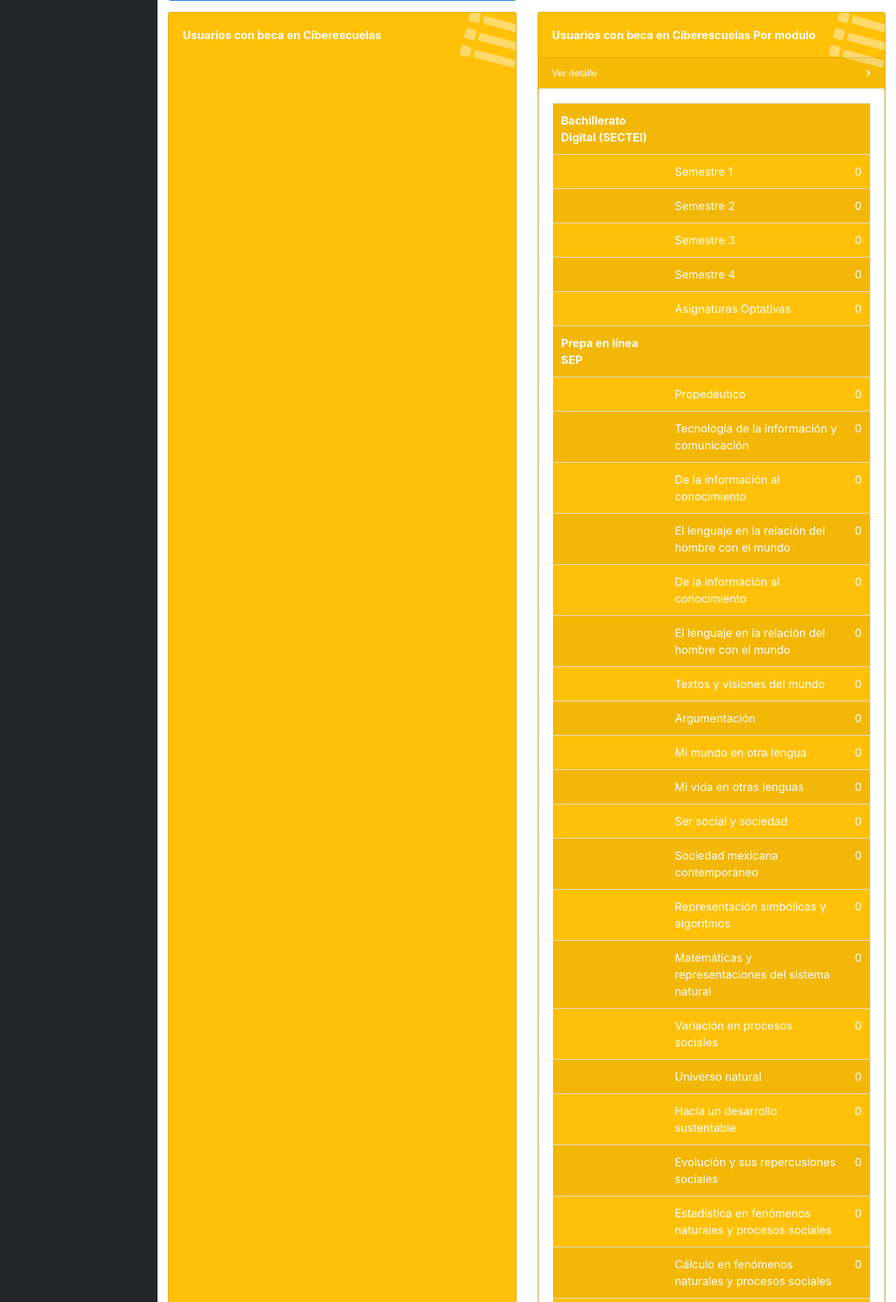
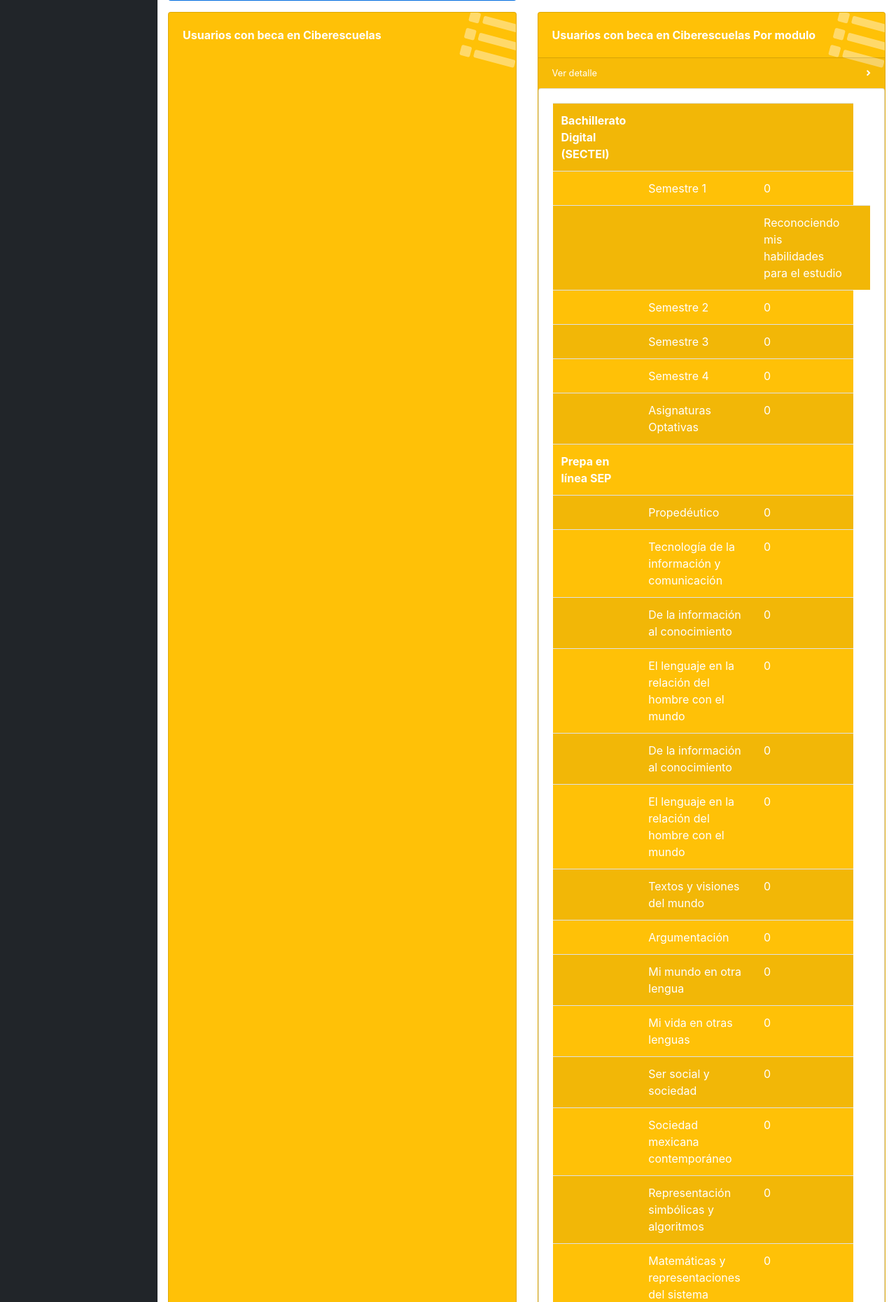
Before and after one commit to pilares-cdmx/CRUD-LCP, a PHP site: page /PILARES/crud/asistenciasJUD in a window 1280 px wide, after a click on "Ver detalle". Shown: the part 474-2334 px from the top of the page at 70% size. Run offline with PHP 8.4, Linux system fonts and the light colour scheme; data that the repository does not hold is empty.

Commit message:
Agregando PILARES nuevos desde el PILARES 16 de septiembre

```diff
--- a/views/crud/asistenciasJUD.php
+++ b/views/crud/asistenciasJUD.php
@@ -2536,6 +2536,12 @@ $totalesIntervalo15 = mysqli_fetch_array($intervaloTotales15);
                       <td>Semestre 1</td>
                       <td><?=$badiModulo1['userPorModulo'] ?></td>
                 </tr>
+                    <tr>
+                      <th scope="row"></th>
+                          <td></td>
+                          <td>Reconociendo mis habilidades para el estudio</td>
+                          <td></td>
+                    </tr>
                 <tr>
                   <th scope="row"></th>
                       <td>Semestre 2</td>
```
